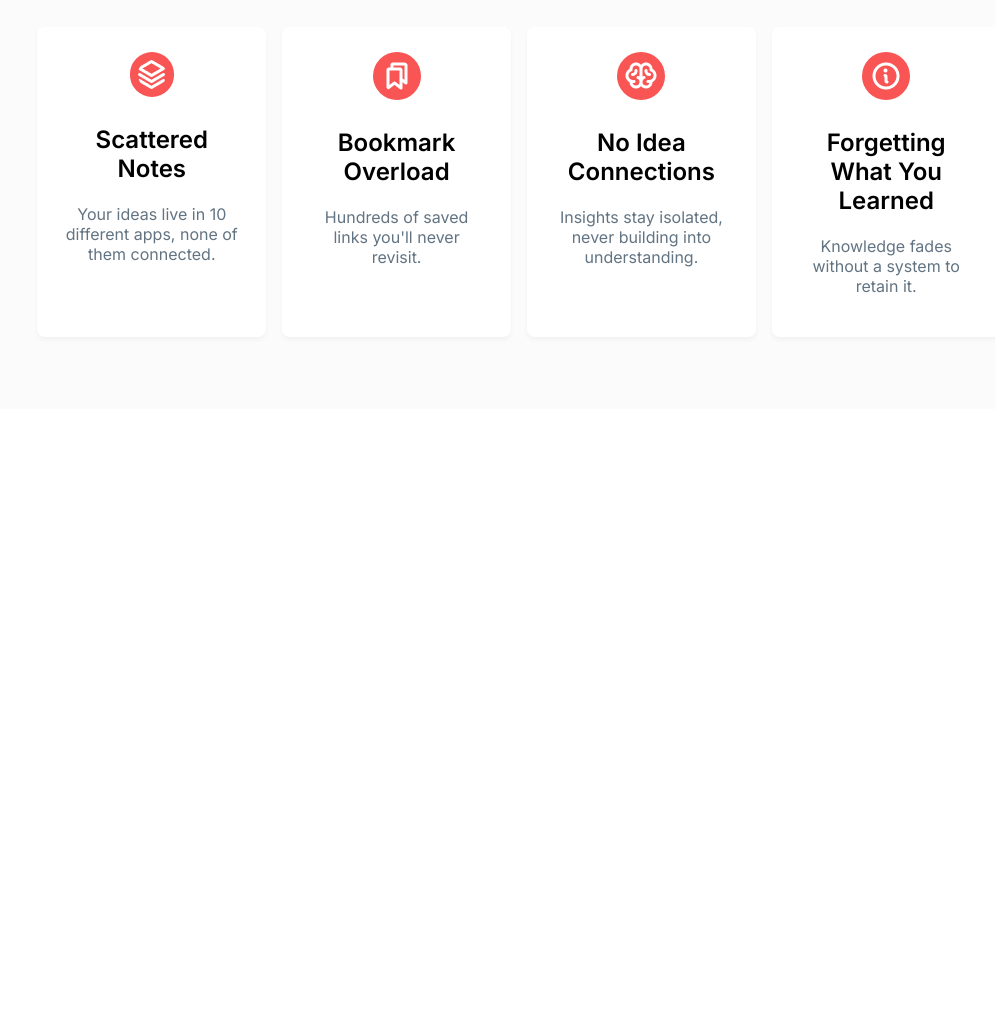
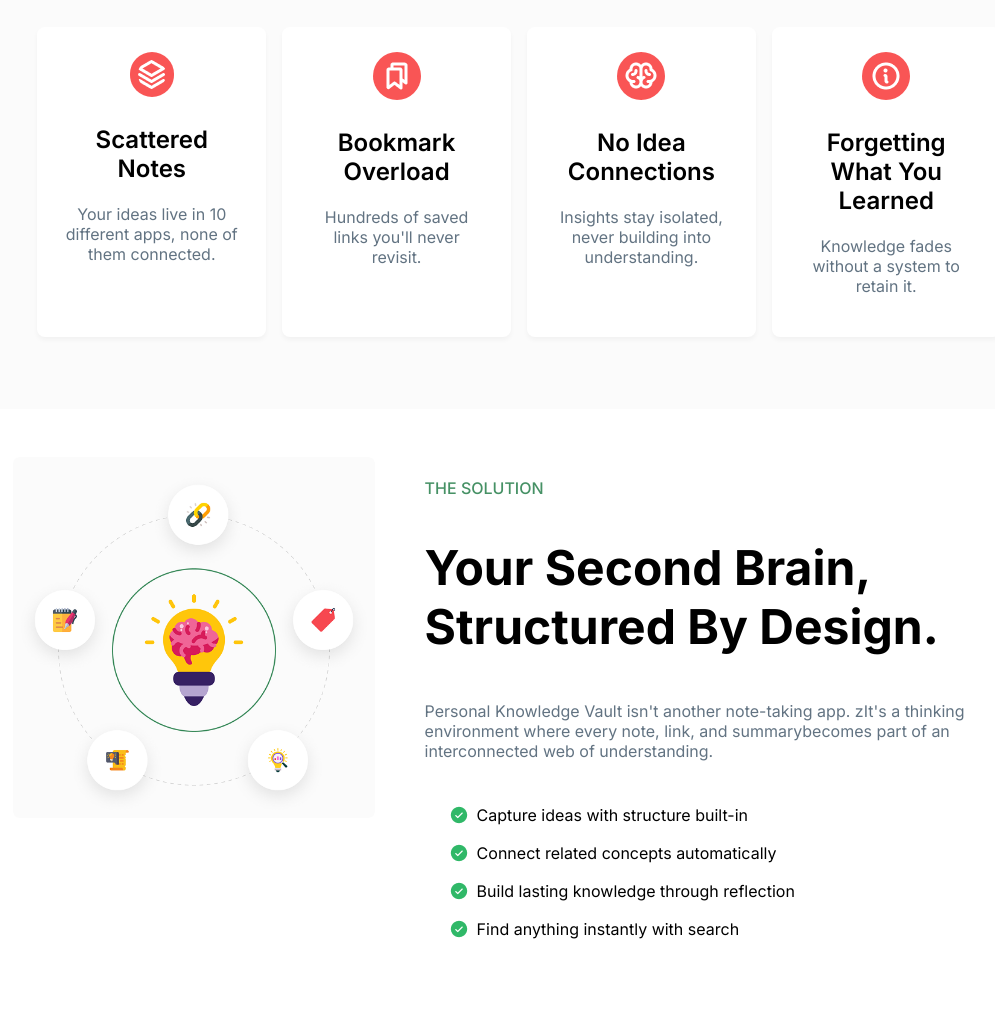
Before and after one commit to mahmud-coder/B13_A1_Mahmud, a plain HTML site: page index.html in a window 1280 px wide. Shown: the part 937-1957 px from the top of the page, without its empty margins (121-1116 px from the left). Before the commit the page ends 1354 px from the top, so only its background shows below. Drawn offline with Linux system fonts and the light colour scheme.

Commit message:
Solution Section Added

```diff
--- a/index.html
+++ b/index.html
@@ -63,6 +63,24 @@
         </div>
     </div>
 </section>
+<section class="solution">
+    <div class="sol_box">
+        <div class="sol_img">
+            <img src="assets/knowledge.png" alt="image of diffrent elements">
+        </div>
+        <div class="solution-text">
+            <h4>THE SOLUTION</h4>
+            <h1>Your Second Brain,<br>Structured By Design.</h1>
+            <p>Personal Knowledge Vault isn't another note-taking app. zIt's a thinking environment where every note, link, and summarybecomes part of an interconnected web of understanding.</p>
+            <ul>
+                <li class="sol_li"> <img src="assets/CheckCircle.png" alt="" width="20px" height="20px"> Capture ideas with structure built-in </li>
+                <li class="sol_li"> <img src="assets/CheckCircle.png" alt="" width="20px" height="20px"> Connect related concepts automatically</li>
+                <li class="sol_li"> <img src="assets/CheckCircle.png" alt="" width="20px" height="20px"> Build lasting knowledge through reflection</li>
+                <li class="sol_li"> <img src="assets/CheckCircle.png" alt="" width="20px" height="20px"> Find anything instantly with search</li>
+            </ul>
+        </div>
+    </div>
+</section>
 
 
 </body>
--- a/style.css
+++ b/style.css
@@ -164,3 +164,62 @@
     padding: 8px;
     border-radius: 100px;
 }
+
+.solution {
+    padding: 3rem 10%;
+
+}
+.sol_box {
+    display: inline-flex;
+
+}
+.sol_img img {
+    max-width: 100%;
+}
+
+.solution-text {
+    max-width: 600px;
+    padding-left: 50px;
+    margin: auto;
+
+}
+
+.solution h4 {
+    color:  #469165;
+    font-size: 16px;
+    font-weight: 500;
+}
+.solution h1 {
+    font-style: Bold;
+    font-size: 48px;
+    font-weight: 700;
+}
+.solution p {
+    font-size: 16px;
+    font-weight: 400;
+    line-height: 20px;
+    text-align: left;
+    margin-bottom: 40px;
+}
+
+.solution ul {
+    padding-left: 20px;
+}
+
+.solution li {
+    margin-bottom: 10px;
+    list-style-type: none;
+    align-items: center;
+
+}
+
+.solution .sol_li {
+    display: inline-flex;
+    margin-right: 10px;
+    padding: 4px;
+
+}
+
+.solution img {
+    padding-right: 8px;
+}
```
